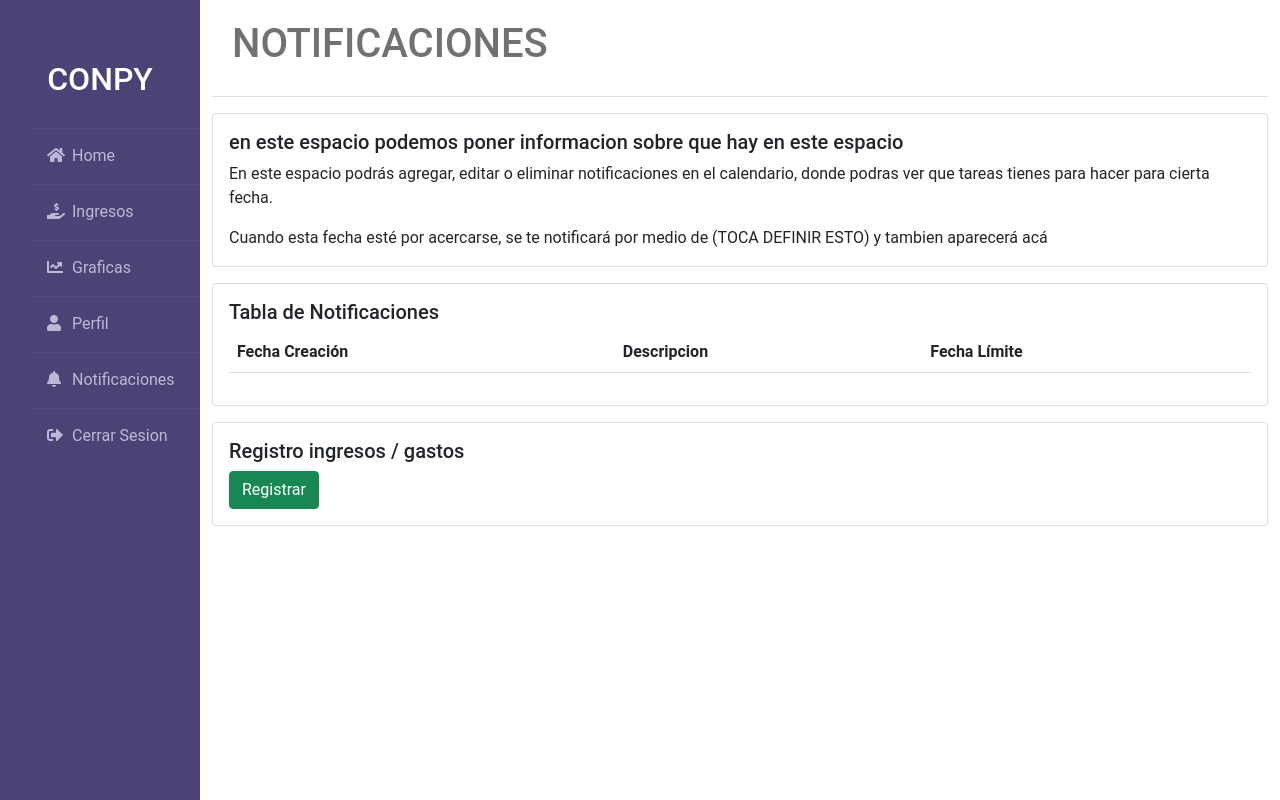
After one commit to felipealvarezb/Conpy2.0, a Django app: page /notificaciones/ in a window 1280 px wide. The commit adds this page. Run offline with Django 4.2, Linux system fonts and the light colour scheme; a user stored in the database is signed in; lists and menus that the app fills with data are empty.

Commit message:
se agregó el espacio para las notificaciones en la sidebar (aun no es funcional)

```diff
--- a/negocio/templates/externos/sidebar.html
+++ b/negocio/templates/externos/sidebar.html
@@ -7,6 +7,7 @@
                 <li><a href="{% url 'ingresos' %}" class= "text-decoration-none"><i class="fas fa-hand-holding-usd"></i>Ingresos</a></li>
                 <li><a href="#" class= "text-decoration-none"><i class="fas fa-chart-line"></i>Graficas</a></li>
                 <li><a href="{% url 'perfil' %}" class= "text-decoration-none"><i class="fas fa-user"></i>Perfil</a></li>
+                <li><a href="{% url 'notificaciones' %}" class= "text-decoration-none"><i class="fas fa-bell"></i>Notificaciones</a></li>
                 <li><a href="{% url 'logout' %}" class= "text-decoration-none"><i class="fas fa-sign-out-alt"></i>Cerrar Sesion</a></li>
             </ul>
         </div>
--- /dev/null
+++ b/negocio/templates/negocio/notificaciones.html
@@ -0,0 +1,51 @@
+{% extends 'negocio/base.html' %}
+{% block content %}
+<div class="container">
+    <div class="header">
+        <h1>NOTIFICACIONES</h1>
+    </div>
+    <div class="card mt-3">
+        <div class="card-body">
+          <h5 class="card-title">en este espacio podemos poner informacion sobre que hay en este espacio</h5>
+          <p class="card-text">En este espacio podrás agregar, editar o eliminar notificaciones en el calendario, donde podras ver que tareas tienes para hacer para cierta fecha.</p>
+          <p class="card-text">Cuando esta fecha esté por acercarse, se te notificará por medio de (TOCA DEFINIR ESTO) y tambien aparecerá acá</p>
+        </div>
+      </div>
+    <div class="card mt-3">
+      <div class="card-body">
+          <h5 class="card-title">Tabla de Notificaciones</h5>
+          <table class="table">
+              <thead>
+                <tr>
+                  <th>Fecha Creación</th>
+                  <th>Descripcion</th>
+                  <th>Fecha Límite</th>
+                </tr>
+              </thead>
+            </table>
+      </div>
+    </div>
+    <div class="card mt-3">
+        <div class="card-body">
+            <h5 class="card-title">Registro ingresos / gastos</h5>
+            <form action="" method="POST">
+              {% csrf_token %}
+              {% for campo in formulario %}
+              <div class="mb-3 col-6">
+                <label for="" class="form-label">{{ campo.label }}: </label>
+                <input
+                type="{{ campo.field.widget.input_type  }}"
+                name="{{ campo.name }}"
+                id=""
+                placeholder="{{ campo.label }}"
+                class="form-control" />
+              </div>
+              <div class="col-12 help-text">{{ campo.errors }}</div>
+              {% endfor %}
+
+              <input type="submit" value="Registrar" class="btn btn-success">
+            </form>
+        </div>
+    </div>
+</div>
+{% endblock %}
--- a/negocio/urls.py
+++ b/negocio/urls.py
@@ -11,4 +11,5 @@ urlpatterns = [
     path('eliminar/<int:id>', nviews.eliminar, name="eliminar"),
     path('ingresos/editar/<int:id>', nviews.editar, name="editar"),
     path('perfil/',nviews.perfil,name='perfil'),
+    path('notificaciones/',nviews.notificaciones,name='notificaciones',)
 ]
--- a/negocio/views.py
+++ b/negocio/views.py
@@ -6,6 +6,10 @@ from .forms import DatoForm
 @login_required(login_url="/login/")
 def home(request):
     return render(request, "negocio/home.html")
+
+@login_required(login_url="/login/")
+def notificaciones(request):
+    return render(request,'negocio/notificaciones.html')
 
 @login_required(login_url="/login/")
 def perfil(request):
```
Also changed, not shown: db.sqlite3.
